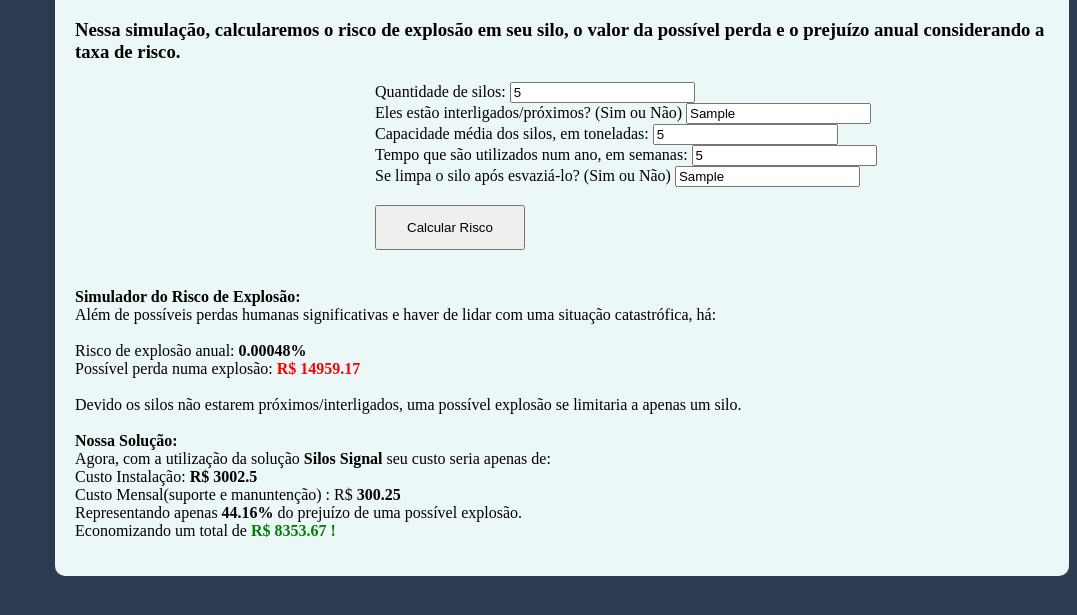
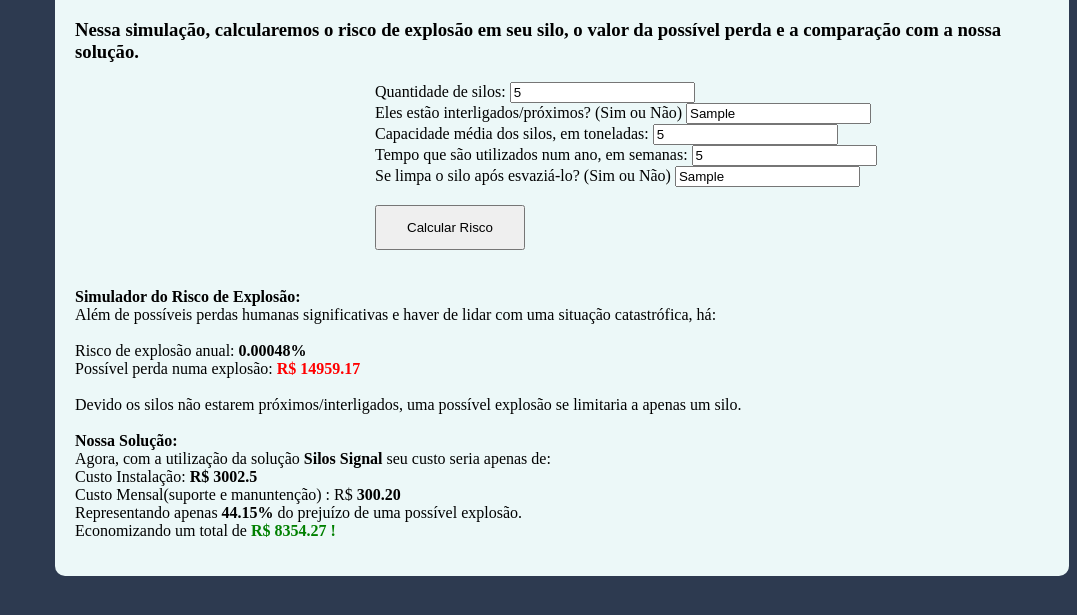
Before and after one commit to guireboko/SILO-SIGNAL, a plain HTML site: page CalculadoraSiloTech.html in a window 1280 px wide. Both pictures are taken after typing "5", "Sample", "5", "5", "Sample" into the empty fields and a click on the button "Calcular Risco". Shown: the part 89-704 px from the top of the page, without its empty margins (203-1280 px from the left). Drawn offline with Linux system fonts and the light colour scheme.

Commit message:
Retirando texto de refêrencia em relação a ultima alteração

```diff
--- a/CalculadoraSiloTech.html
+++ b/CalculadoraSiloTech.html
@@ -11,8 +11,7 @@
     <div>
     <div style="container: initial; margin-left: 250px; background-color: #ecf8f8; padding: 20px;  max-width: 1000px; border-radius: 10px; flex-direction: column; flex: content; align-items: center; justify-content: center; ">
         <h1 style="margin-left: 350px;">Simulador Financeiro</h1>
-        <h3>Nessa simulação, calcularemos o risco de explosão em seu silo, o valor da possível perda e o prejuízo anual
-            considerando a taxa de risco.</h3>
+        <h3>Nessa simulação, calcularemos o risco de explosão em seu silo, o valor da possível perda e a comparação com a nossa solução.</h3>
         <p style="margin-left: 300px; flex-direction: column;">
         Quantidade de silos: <input  type="number" id="input_qtdSilo"> <br>
         Eles estão interligados/próximos? (Sim ou Não) <input type="text" id="input_conexaoSilo"> <br>
@@ -63,7 +62,7 @@
         // Cálculos do custo da solução
         var custoInstalacao = capacidadeSilo * qtdSilo * 0.1 ;
         var custoUtilizacaoSoftware = 3000; // previsão hipotética
-        var custoSuporte = 300 + capacidadeSilo * qtdSilo * 0.01; // previsão hipotética
+        var custoSuporte = 300 + capacidadeSilo * qtdSilo * 0.008; // previsão hipotética
         var custoSolucao = custoInstalacao + custoUtilizacaoSoftware;
         custoSolucaoAno = custoSolucao + custoSuporte * 12;
 
@@ -103,7 +102,7 @@
         <br> <b>Nossa Solução: </b> <br>
         Agora, com a utilização da solução <b> Silos Signal </b> seu custo seria apenas de: <br>
         Custo Instalação: <b>R$ ${custoSolucao} </b> <br>
-        Custo Mensal(suporte e manuntenção) : R$ <b> ${custoSuporte} </b> <br>
+        Custo Mensal(suporte e manuntenção) : R$ <b> ${custoSuporte.toFixed(2)} </b> <br>
         Representando apenas <b> ${(custoSolucaoAno/perda*100).toFixed(2)}% </b> do prejuízo de uma possível explosão. <br>
         Economizando um total de <b style="color:green">R$ ${economiaSolucao.toFixed(2)}<b> !
         `;
```
